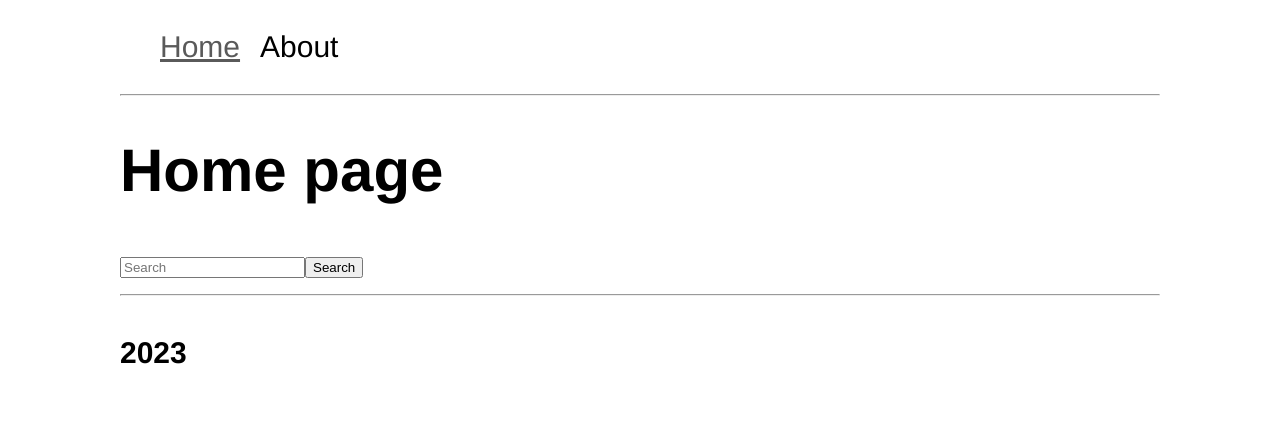
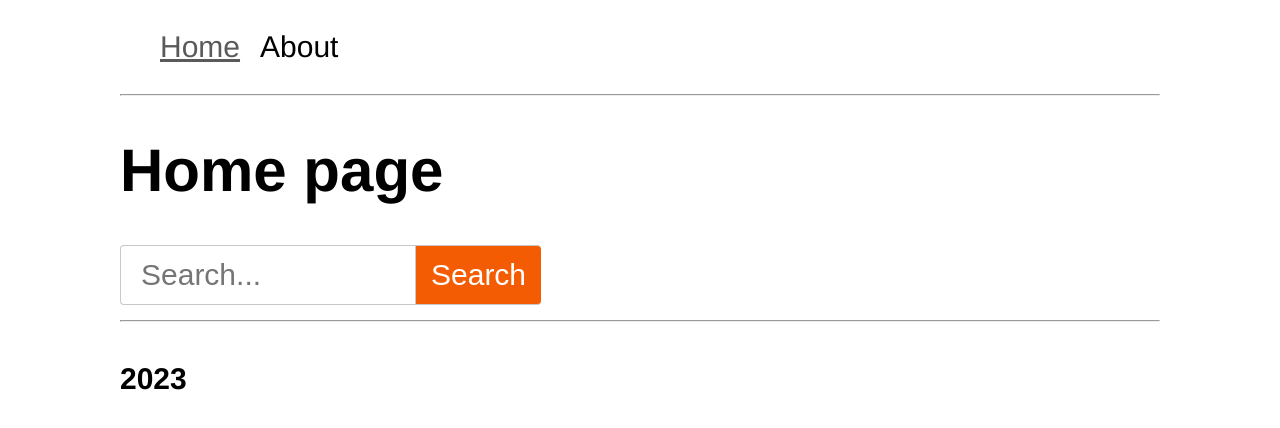
Before and after one commit to te1epuz/react-rss, a React (Vite) app: page / in a window 1280 px wide. Shown: the top 428 px of the page. Built offline with nearby package versions, Linux system fonts and the light colour scheme.

Commit message:
feat: add search bar styles and text save on reload

```diff
--- /dev/null
+++ b/src/components/SearchBar.scss
@@ -0,0 +1,29 @@
+.input {
+  padding: 12px 20px;
+  font-size: 1em;
+  border: 1px solid #c8c8c8;
+  border-right: 0px;
+  border-top-left-radius: 4px 4px;
+  border-bottom-left-radius: 4px 4px;
+  width: 300px;
+}
+.button {
+  padding: 12px 15px;
+  font-size: 1em;
+  outline: none;
+  text-align: center;
+  text-decoration: none;
+  color: #ffffff;
+  border: solid 1px #c8c8c8;
+  border-right: 0px;
+  background: #f45c03;
+  border-top-right-radius: 4px 4px;
+  border-bottom-right-radius: 4px 4px;
+  position: relative;
+  left: -5px;
+  &:hover {
+    cursor: pointer;
+    text-decoration: none;
+    background: #f67c35;
+  }
+}
--- a/src/components/SearchBar.tsx
+++ b/src/components/SearchBar.tsx
@@ -1,26 +1,33 @@
 import React from 'react';
+import './SearchBar.scss';
 
 class SearchBar extends React.Component {
   state = {
-    searchBarText: '',
+    searchBarText: localStorage.getItem('searchBarText') || '',
   };
 
   handleChange(event: React.ChangeEvent<HTMLInputElement>) {
     this.setState({
       searchBarText: event.target.value,
     });
+    localStorage.setItem('searchBarText', event.target.value); // added setItem here to save search text even on page reload
+  }
+
+  componentWillUnmount() {
+    localStorage.setItem('searchBarText', this.state.searchBarText); // currently reduntant, but required by the task description
   }
 
   render() {
     return (
-      <form>
+      <form onSubmit={(event) => event.preventDefault()} role="search">
         <input
-          type="text"
+          type="search"
+          className="input"
           value={this.state.searchBarText}
-          placeholder="Search"
+          placeholder="Search..."
           onChange={this.handleChange.bind(this)}
         />
-        <button>Search</button>
+        <button className="button">Search</button>
       </form>
     );
   }
```
